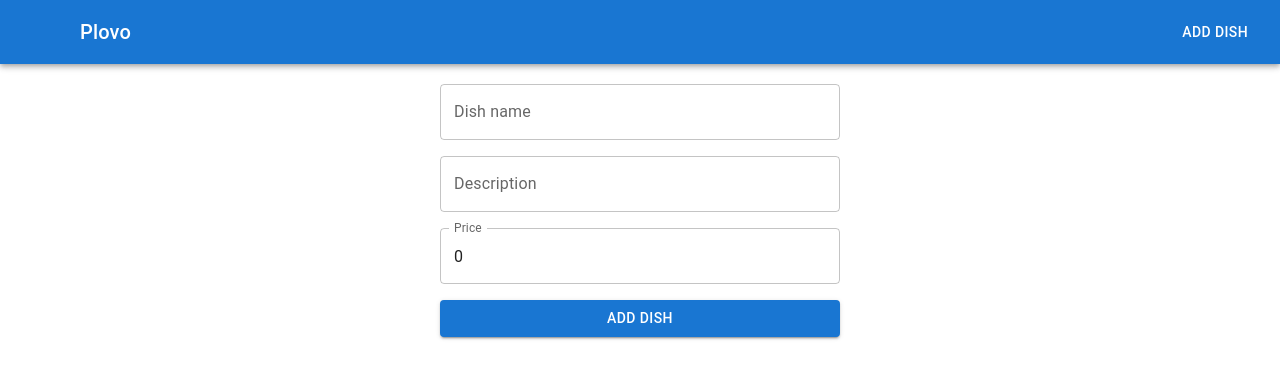
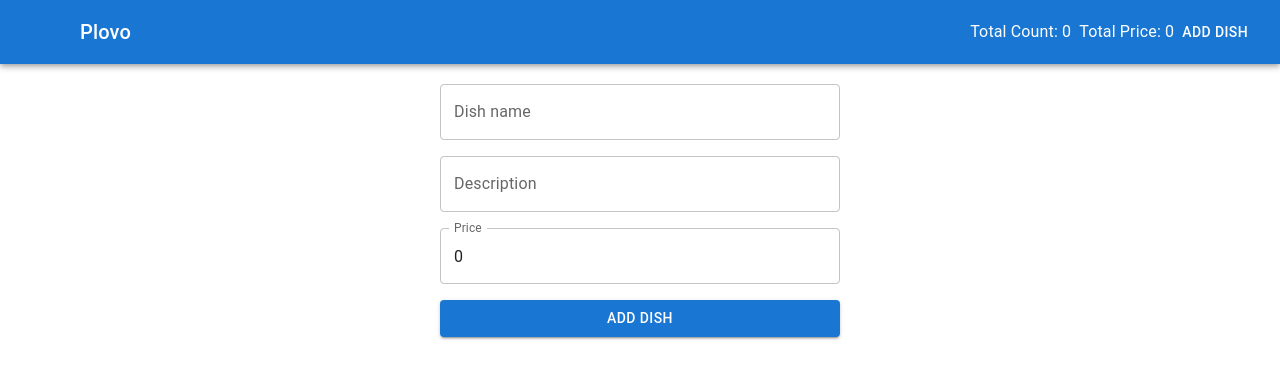
Before and after one commit to ihsant-lgtm/homework10, a React (Vite) app: page /dish/create in a window 1280 px wide. Shown: the top 378 px of the page. Built offline with nearby package versions, Linux system fonts and the light colour scheme; some icons are missing.

Commit message:
sixzeven

```diff
--- a/src/App.tsx
+++ b/src/App.tsx
@@ -23,14 +23,16 @@ function App() {
     setBasket(updatedBasket)
   }
 
+  console.log(basket)
+
   return (
     <>
-      <Header />
+      <Header totalCount={basket.totalCount} totalPrice={basket.totalPrice}/>
       <Container style={{
         padding: '20px'
       }}>
         <Routes>
-          <Route path="/" element={<Home />} />
+          <Route path="/" element={<Home addDishToBasket={handleAddDish}/>} />
           <Route path="/dish/:id" element={<Dish />} />
           <Route path="/dish/create" element={<AddDish />} />
           <Route path="/dish/edit/:id" element={<EditDish />}/>
--- a/src/components/header/Header.tsx
+++ b/src/components/header/Header.tsx
@@ -8,7 +8,12 @@ import FastfoodIcon from '@mui/icons-material/Fastfood';
 import { useNavigate } from 'react-router';
 
 
-export const Header = () => {
+interface Props {
+    totalCount: number
+    totalPrice: number
+}
+
+export const Header = ({ totalCount, totalPrice }: Props) => {
     const navigate = useNavigate();
 
     const goHome = () => {
@@ -36,6 +41,24 @@ export const Header = () => {
                         <Typography variant="h6" component="div" sx={{ flexGrow: 1 }}>
                             Plovo
                         </Typography>
+                        <div style={{
+                            display: 'flex',
+                            alignItems: 'center',
+                            gap: '8px'
+                        }}>
+                            <div style={{
+                                display: 'flex',
+                                alignItems: 'center',
+                                gap: '8px'
+                            }}>
+                                <Typography>
+                                    Total Count: {totalCount}
+                                </Typography>
+                                <Typography>
+                                    Total Price: {totalPrice}
+                                </Typography>
+                            </div>
+                        </div>
                         <Button color="inherit" onClick={goAddDish}>Add Dish</Button>
                     </Toolbar>
                 </AppBar>
--- a/src/pages/home/Home.tsx
+++ b/src/pages/home/Home.tsx
@@ -5,7 +5,11 @@ import { DishCard } from '../../components/dish-card/DishCard.tsx';
 import { Typography } from '@mui/material';
 import styles from './styles.module.css'
 
-export const Home = () => {
+interface Props {
+    addDishToBasket: (dish: IDish) => void
+}
+
+export const Home = ({addDishToBasket}:Props) => {
     const [dishes, setDishes] = useState<IDish[]>([]);
     const [loading, setLoading] = useState(false);
 
@@ -46,7 +50,7 @@ export const Home = () => {
             <div className={styles.wrapper}>
                 {
                     dishes.map((dishItem) => (
-                        <DishCard dish={dishItem} key={dishItem.id} />
+                        <DishCard dish={dishItem} key={dishItem.id} addDishToBasket={addDishToBasket} />
                     ))
                 }
             </div>
```
